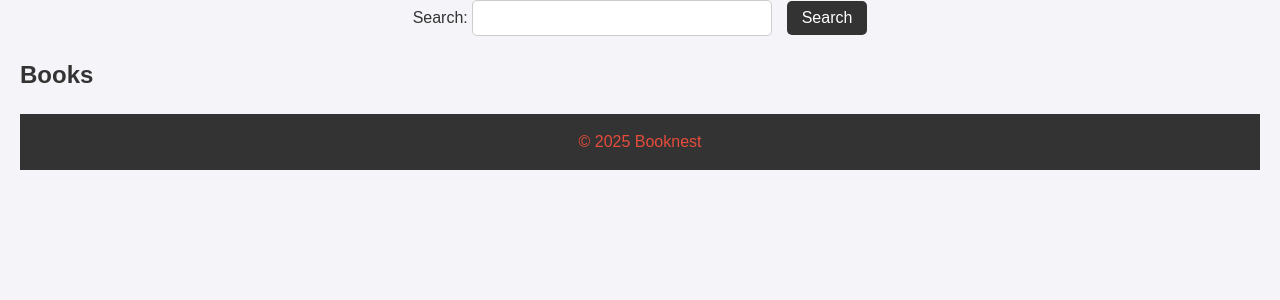
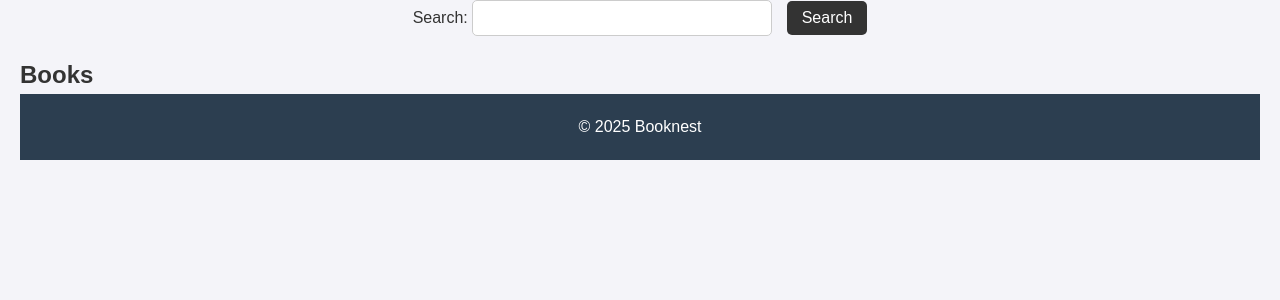
Before and after one commit to meetk-21/Booknest, a PHP site: page /browse.php in a window 1280 px wide. Shown: the part 109-409 px from the top of the page. Run offline with PHP 8.4, Linux system fonts and the light colour scheme; data that the repository does not hold is empty.

Commit message:
Changed CSS style

```diff
--- a/css/browse-style.css
+++ b/css/browse-style.css
@@ -98,15 +98,16 @@ ul li a:hover {
 /* No results message styling */
 p {
     font-size: 1rem;
-    color: #e74c3c;
+    color: #ffffff;
     text-align: center;
 }
 
-/* Footer styling */
+/* Footer Styling */
 footer {
-    background-color: #333;
+    background-color: #2c3e50;
     color: white;
     text-align: center;
-    padding: 15px;
-    margin-top: 20px;
+    padding: 20px 0;
+    bottom: 0;
+    width: 100%;
 }
```
